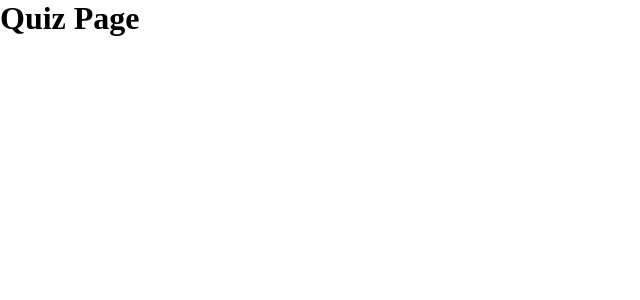
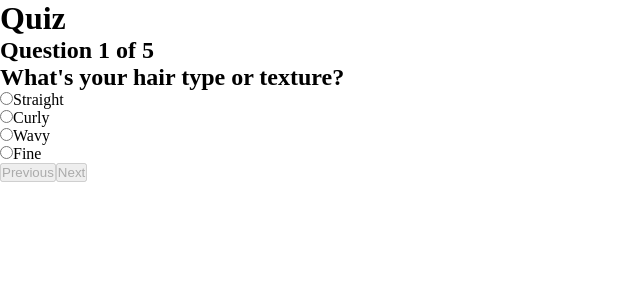
Before and after one commit to YordanZafirov/Skincare-quiz, a React (Vite) app: page /quiz in a window 1280 px wide. Shown: the top 300 px of the page, without its empty margins (0-640 px from the left). Built offline with nearby package versions, Linux system fonts and the light colour scheme.

Commit message:
feat(Quiz): add Question component and Quiz page
- Refactor the quiz code to use a separate file for question data and rename the exported constant from "questions" to "QUESTION_DATA".
- Add a new component called "Question" to handle rendering and selecting answers for each question in the quiz.

```diff
--- a/quiz.ts
+++ b/quiz.ts
@@ -1,6 +1,6 @@
 import { Quiz } from "./static/types";
 
-export const questions: Quiz[] = [
+export const QUESTION_DATA: Quiz[] = [
     {
       id: 1,
       question: "What's your hair type or texture?",
--- /dev/null
+++ b/src/components/Quesiton/Question.tsx
@@ -0,0 +1,32 @@
+import { QuestionProps } from "../../../static/types";
+
+const Question = ({
+  question,
+  options,
+  onAnswer,
+  currentAnswer,
+}: QuestionProps) => {
+  return (
+    <div>
+      <h2>{question}</h2>
+      <ul>
+        {options.map((option) => (
+          <li key={option}>
+            <label>
+              <input
+                type="radio"
+                name="answer"
+                value={option}
+                checked={currentAnswer === option}
+                onChange={() => onAnswer(option)}
+              />
+              {option}
+            </label>
+          </li>
+        ))}
+      </ul>
+    </div>
+  );
+};
+
+export default Question;
--- a/src/pages/QuizPage/Quiz.tsx
+++ b/src/pages/QuizPage/Quiz.tsx
@@ -1,9 +1,71 @@
+import { QUESTION_DATA } from "../../../quiz";
+import { useState } from "react";
+import Question from "../../components/Quesiton/Question";
+
 const QuizPage = () => {
-    return (
-        <div>
-            <h1>Quiz Page</h1>
-        </div>
-     );
-}
+  const [currentQuestionIndex, setCurrentQuestionIndex] = useState(0);
+  const [answers, setAnswers] = useState({
+    hairType: "",
+    washFrequency: "",
+    desiredBenefit: "",
+    hairIssue: "",
+    hairColor: "",
+  });
+
+  const handleAnswer = (questionKey: string, answer: string) => {
+    setAnswers({
+      ...answers,
+      [questionKey]: answer,
+    });
+  };
+
+  const handleNext = () => {
+    if (currentQuestionIndex < QUESTION_DATA.length - 1) {
+      setCurrentQuestionIndex(currentQuestionIndex + 1);
+    }
+  };
+
+  const handlePrev = () => {
+    if (currentQuestionIndex > 0) {
+      setCurrentQuestionIndex(currentQuestionIndex - 1);
+    }
+  };
+
+  const isLastQuestion = currentQuestionIndex === QUESTION_DATA.length - 1;
+  const hasAnsweredCurrentQuestion =
+    !!answers[QUESTION_DATA[currentQuestionIndex].key];
+
+  return (
+    <div>
+      <h1>Quiz</h1>
+      <h2>
+        Question {currentQuestionIndex + 1} of {QUESTION_DATA.length}
+      </h2>
+      <Question
+        question={QUESTION_DATA[currentQuestionIndex].question}
+        options={QUESTION_DATA[currentQuestionIndex].options}
+        onAnswer={(answer) =>
+          handleAnswer(QUESTION_DATA[currentQuestionIndex].key, answer)
+        }
+        currentAnswer={answers[QUESTION_DATA[currentQuestionIndex].key]}
+      />
+      <button onClick={handlePrev} disabled={currentQuestionIndex === 0}>
+        Previous
+      </button>
+
+      <button
+        onClick={() => {
+          handleNext();
+          if (isLastQuestion) {
+            console.log(answers);
+          }
+        }}
+        disabled={!hasAnsweredCurrentQuestion}
+      >
+        {isLastQuestion ? "Discover your results" : "Next"}
+      </button>
+    </div>
+  );
+};
 
 export default QuizPage;
```
Also changed, not shown: static/types.ts (+7 -0 lines).
